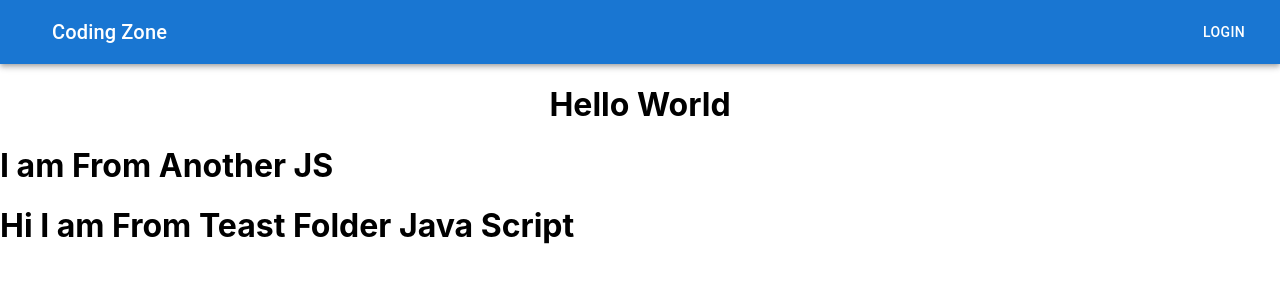
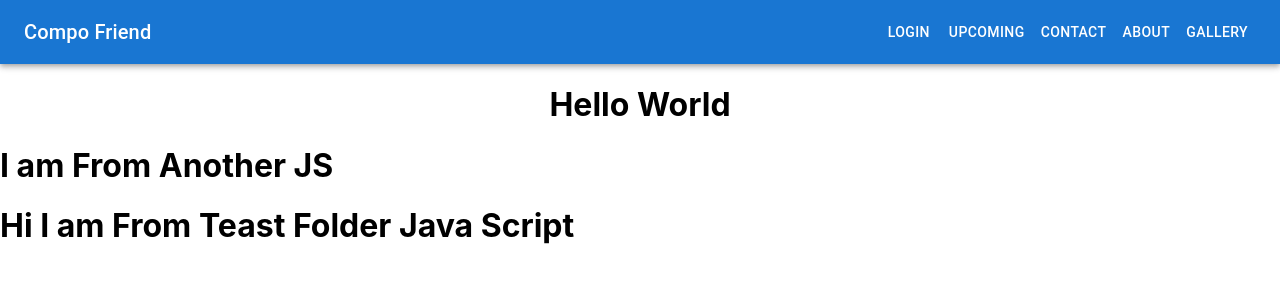
Before and after one commit to thewisdomgupta/myApp, a React (Create React App) app: page / in a window 1280 px wide. Shown: the top 300 px of the page. Built offline with nearby package versions, Linux system fonts and the light colour scheme.

Commit message:
Menu App Bar Integrated

```diff
--- a/src/components/AppBar/AppBar.js
+++ b/src/components/AppBar/AppBar.js
@@ -1,28 +1,38 @@
 import React from 'react'
-import { Button, Box, AppBar, Toolbar, Typography, IconButton } from '@mui/material';
+import { Button, Box, AppBar, Toolbar, Typography } from '@mui/material';
 
 const AppBars = () => {
   return (
-    <div>
+    <>
       <Box sx={{ flexGrow: 1 }}>
       <AppBar position="static">
         <Toolbar>
-          <IconButton
-            size="large"
-            edge="start"
-            color="inherit"
-            aria-label="menu"
-            sx={{ mr: 2 }}
-          >
-          </IconButton>
+
           <Typography variant="h6" component="div" sx={{ flexGrow: 1 }}>
-            Coding Zone
+            Compo Friend
           </Typography>
+
+
           <Button color="inherit">Login</Button>
+
+
+          <Button color="inherit">Upcoming</Button>
+
+
+          <Button color="inherit">Contact</Button>
+
+
+          <Button color="inherit">About</Button>
+
+
+          <Button color="inherit">Gallery</Button>
+
+
         </Toolbar>
       </AppBar>
     </Box>
-    </div>
+
+    </>
   )
 }
 
```
